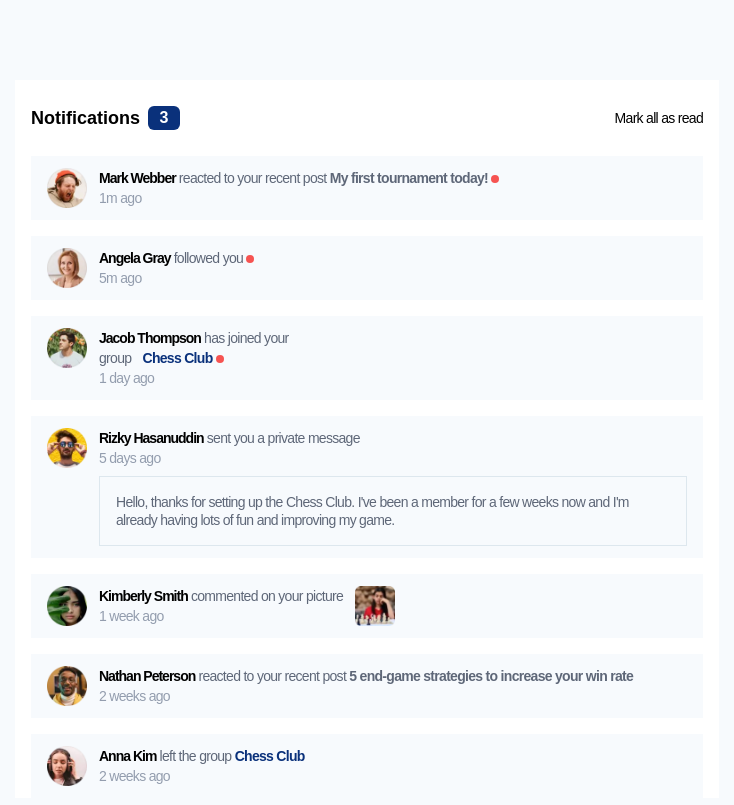
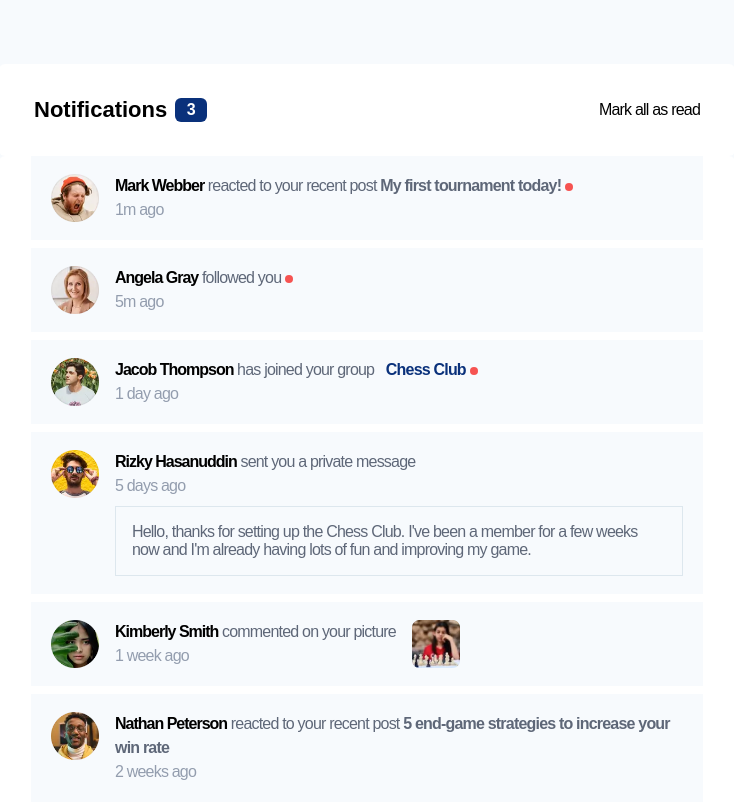
Before and after one commit to felipetn1989/notifications-page-main, a plain HTML site: page src/index.html in a window 1280 px wide. Shown: the top 805 px of the page, without its empty margins (273-1007 px from the left). Drawn offline with Linux system fonts and the light colour scheme.

Commit message:
desktop design

```diff
--- a/src/index.html
+++ b/src/index.html
@@ -14,24 +14,26 @@
 
     <title>Frontend Mentor | Notifications page</title>
 
+    <!-- bg-[#f7fafd] -->
+
     <link rel="stylesheet" href="../dist/output.css" />
   </head>
-  <body class="bg-[#f7fafd] lg:flex lg:flex-col lg:items-center lg:p-20">
-    <header class="bg-white flex justify-between items-center px-4 py-6 lg:w-[44rem]">
+  <body class="bg-[#f7fafd] lg:flex lg:flex-col lg:items-center lg:p-16">
+    <header class="bg-white flex justify-between items-center px-[2.1875rem] py-8 lg:w-[46rem] lg:rounded-md">
       <div class="flex items-center gap-2">
-        <h1 class="text-lg font-extrabold">Notifications</h1>
+        <h1 class="text-lg font-extrabold lg:text-[1.375rem]">Notifications</h1>
         <span
           class="text-center text-white font-extrabold bg-[#0a317b] w-8 h-6 rounded-md"
           >3</span
         >
       </div>
-      <span class="text-sm tracking-tighter">Mark all as read</span>
+      <span class="text-sm tracking-tighter lg:text-base">Mark all as read</span>
     </header>
 
-    <main class="bg-white grid gap-4 px-4 text-sm tracking-tighter text-[#5e6778] leading-5 lg:w-[44rem]">
-      <div class="flex items-center gap-3 bg-[#f7fafd] px-4 py-3">
+    <main class="bg-white grid gap-4 px-4 text-sm tracking-tighter text-[#5e6778] leading-5 lg:w-[46rem] lg:px-8 lg:rounded-md lg:text-base lg:gap-2">
+      <div class="flex items-center gap-3 bg-[#f7fafd] px-4 py-3 lg:px-5 lg:py-[1.125rem] lg:gap-4">
         <img
-          class="w-10 self-start"
+          class="w-10 self-start lg:w-12"
           src="../assets/images/avatar-mark-webber.webp"
           alt="Headshot of Mark Webber"
         />
@@ -45,9 +47,9 @@
           <span class="text-[#939dae]">1m ago</span>
         </div>
       </div>
-      <div class="flex items-center gap-3 bg-[#f7fafd] px-4 py-3">
+      <div class="flex items-center gap-3 bg-[#f7fafd] px-4 py-3 lg:px-5 lg:py-[1.125rem] lg:gap-4">
         <img
-          class="w-10 self-start"
+          class="w-10 self-start lg:w-12"
           src="../assets/images/avatar-angela-gray.webp"
           alt="Headshot of Angela Gray"
         />
@@ -60,24 +62,24 @@
           <span class="text-[#939dae]">5m ago</span>
         </div>
       </div>
-      <div class="flex items-center gap-3 bg-[#f7fafd] px-4 py-3">
+      <div class="flex items-center gap-3 bg-[#f7fafd] px-4 py-3 lg:px-5 lg:py-[1.125rem] lg:gap-4">
         <img
-          class="w-10 self-start"
+          class="w-10 self-start lg:w-12"
           src="../assets/images/avatar-jacob-thompson.webp"
           alt="Headshot of Jacob Thompson"
         />
         <div>
           <h2 class="after:w-2 after:h-2 after:inline-block after:bg-[#f65351] after:rounded-full">
-            <span class="font-extrabold  tracking-[-0.0625rem] text-black">Jacob Thompson</span> has joined your<br>
+            <span class="font-extrabold  tracking-[-0.0625rem] text-black">Jacob Thompson</span> has joined your
             group
             <span class="text-[#0a317b] font-extrabold ml-2">Chess Club</span>
           </h2>
           <span class="text-[#939dae]">1 day ago</span>
         </div>
       </div>
-      <div class="flex items-center gap-3 bg-[#f7fafd] px-4 py-3">
+      <div class="flex items-center gap-3 bg-[#f7fafd] px-4 py-3 lg:px-5 lg:py-[1.125rem] lg:gap-4">
         <img
-          class="w-10 self-start"
+          class="w-10 self-start lg:w-12"
           src="../assets/images/avatar-rizky-hasanuddin.webp"
           alt="Headshot of Rizky Hasanuddin"
         />
@@ -94,28 +96,28 @@
           </p>
         </div>
       </div>
-      <div class="flex items-center gap-3 bg-[#f7fafd] px-4 py-3">
+      <div class="flex items-center gap-3 bg-[#f7fafd] px-4 py-3 lg:px-5 lg:py-[1.125rem] lg:gap-4">
         <img
-          class="w-10 self-start"
+          class="w-10 self-start lg:w-12"
           src="../assets/images/avatar-kimberly-smith.webp"
           alt="Headshot of Kimberly Smith"
         />
         <div>
           <h2>
-            <span class="font-extrabold  tracking-[-0.0625rem] text-black">Kimberly Smith</span> commented on your
+            <span class="font-extrabold tracking-[-0.0625rem] text-black">Kimberly Smith</span> commented on your
             picture
           </h2>
           <span class="text-[#939dae]">1 week ago</span>
         </div>
         <img
-          class="w-10 self-start"
+          class="w-10 self-start lg:w-12"
           src="../assets/images/image-chess.webp"
           alt="Pictyre of a woman playing chess"
         />
       </div>
-      <div class="flex items-center gap-3 bg-[#f7fafd] px-4 py-3">
+      <div class="flex items-center gap-3 bg-[#f7fafd] px-4 py-3 lg:px-5 lg:py-[1.125rem] lg:gap-4">
         <img
-          class="w-10 self-start"
+          class="w-10 self-start lg:w-12 lg:justify-self-end"
           src="../assets/images/avatar-nathan-peterson.webp"
           alt="Headshot of Nathan Peterson"
         />
@@ -127,9 +129,9 @@
           <span class="text-[#939dae]">2 weeks ago</span>
         </div>
       </div>
-      <div class="flex items-center gap-3 bg-[#f7fafd] px-4 py-3">
+      <div class="flex items-center gap-3 bg-[#f7fafd] px-4 py-3 lg:px-5 lg:py-[1.125rem] lg:gap-4">
         <img
-          class="w-10 self-start"
+          class="w-10 self-start lg:w-12"
           src="../assets/images/avatar-anna-kim.webp"
           alt="Headshot of Anna Kim"
         />
```
Also changed, not shown: dist/output.css.
